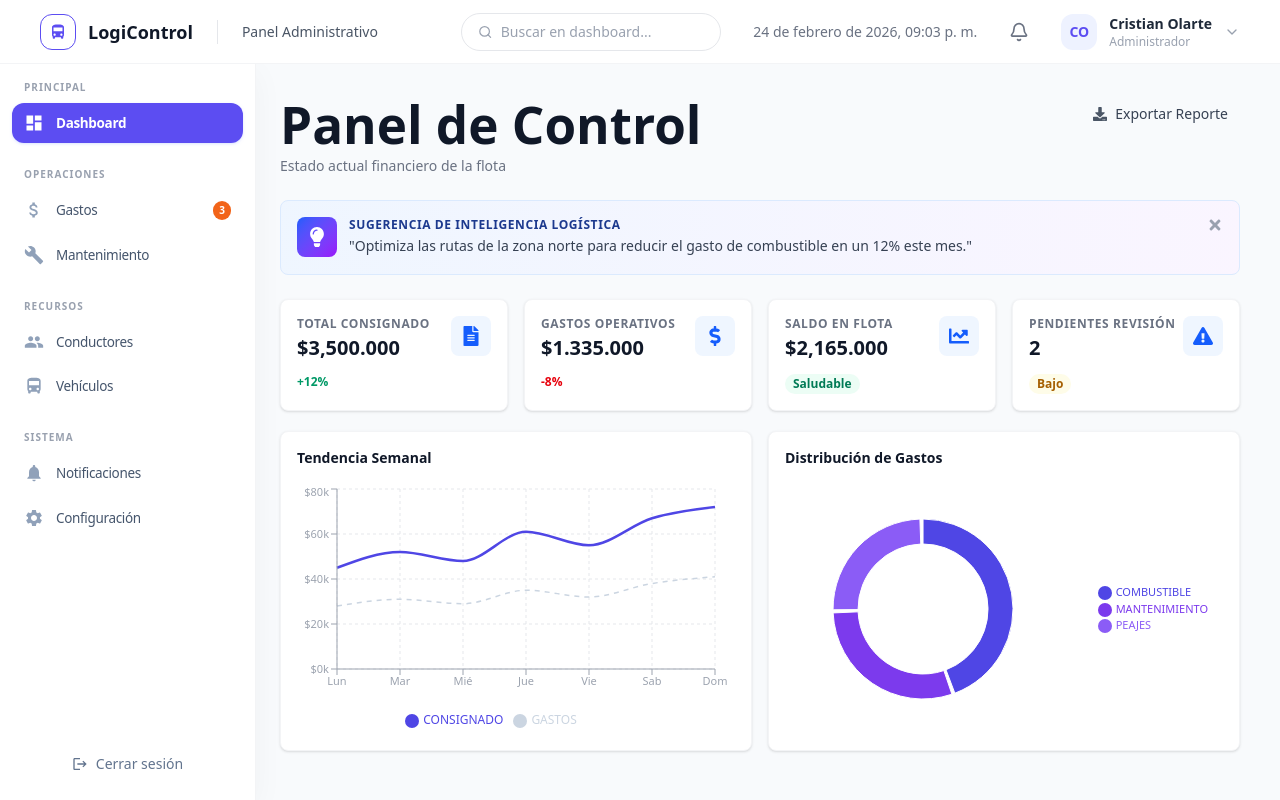
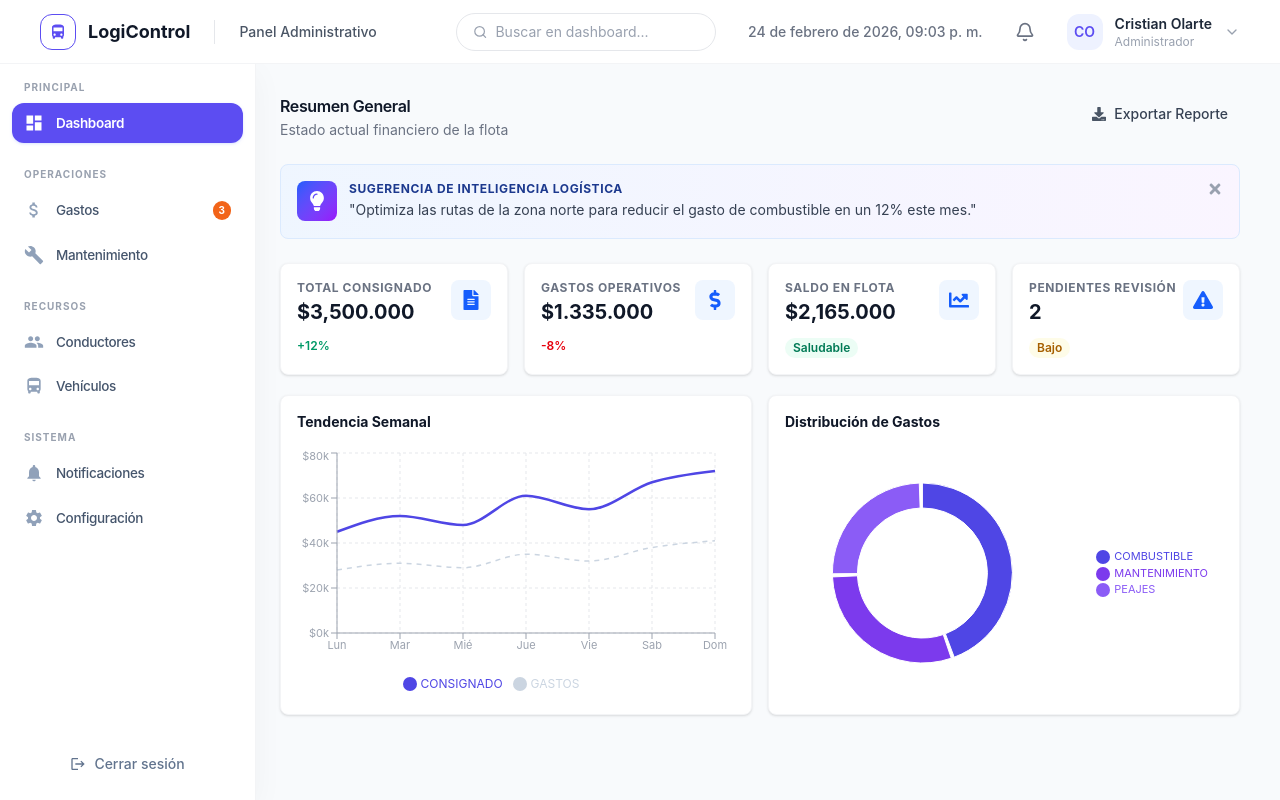
Before and after one commit to olarthedev/control-flotas, a React (Vite) app in the folder admin-web/: page / in a window 1280 px wide. Built offline with nearby package versions, Linux system fonts and the light colour scheme.

Commit message:
tweak page title and text styles

```diff
--- a/admin-web/src/components/dashboard/TopBar.tsx
+++ b/admin-web/src/components/dashboard/TopBar.tsx
@@ -4,10 +4,10 @@ export function DashboardTopBar() {
   return (
     <div className="flex items-start justify-between mb-6">
       <div>
-        <h1 className="text-2xl font-bold text-gray-900 mb-1">
-          Panel de Control
+        <h1 className="text-[16px] font-semibold text-gray-900 mb-1 tracking-tight leading-5">
+          Resumen General
         </h1>
-        <p className="text-gray-500 text-sm">
+        <p className="text-gray-500 text-sm font-normal">
           Estado actual financiero de la flota
         </p>
       </div>
--- a/admin-web/src/index.css
+++ b/admin-web/src/index.css
@@ -1,14 +1,9 @@
 @import "tailwindcss";
 
-/* El resto de tu código :root y a { ... } se queda igual debajo */
-
 :root {
-  font-family: system-ui, Avenir, Helvetica, Arial, sans-serif;
+  font-family: Inter, system-ui, -apple-system, Segoe UI, Roboto, Helvetica, Arial, sans-serif;
   line-height: 1.5;
   font-weight: 400;
-
-  color: rgba(255, 255, 255, 0.87);
-
   font-synthesis: none;
   text-rendering: optimizeLegibility;
   -webkit-font-smoothing: antialiased;
@@ -28,11 +23,13 @@ body {
   margin: 0;
   min-width: 320px;
   min-height: 100vh;
+  color: #0f172a;
+  background: #f8fafc;
 }
 
 h1 {
-  font-size: 3.2em;
-  line-height: 1.1;
+  font-size: 16px !important;
+  line-height: 1.25 !important;
 }
 
 @media (prefers-color-scheme: light) {
--- a/admin-web/src/layout/TopBar.tsx
+++ b/admin-web/src/layout/TopBar.tsx
@@ -12,7 +12,7 @@ export const TopBar: React.FC = () => {
     const placeholdersByPath: Record<string, string> = {
         "/": "Buscar en dashboard...",
         "/vehicles": "Buscar vehículo, placa o tipo...",
-        "/drivers": "Buscar conductor...",
+        "/drivers": "Search driver, email or vehicle...",
         "/expenses": "Buscar gasto...",
         "/maintenance": "Buscar mantenimiento...",
         "/reports": "Buscar reporte...",
--- a/admin-web/src/pages/Vehicles.tsx
+++ b/admin-web/src/pages/Vehicles.tsx
@@ -145,10 +145,10 @@ export function VehiclesPage() {
         <section className="space-y-4">
             <header className="flex items-start justify-between gap-4">
                 <div>
-                    <h1 className="text-2xl font-bold tracking-tight text-[#0f1f47]">
+                    <h1 className="text-[16px] font-semibold tracking-tight text-[#0f1f47]">
                         Flota Vehicular
                     </h1>
-                    <p className="mt-1 text-sm italic text-slate-400">
+                    <p className="mt-1 text-sm font-normal italic text-slate-400">
                         ⚡ "Alerta IA: El vehículo ABC-123 requiere cambio de aceite en los próximos 500km."
                     </p>
                 </div>
```
